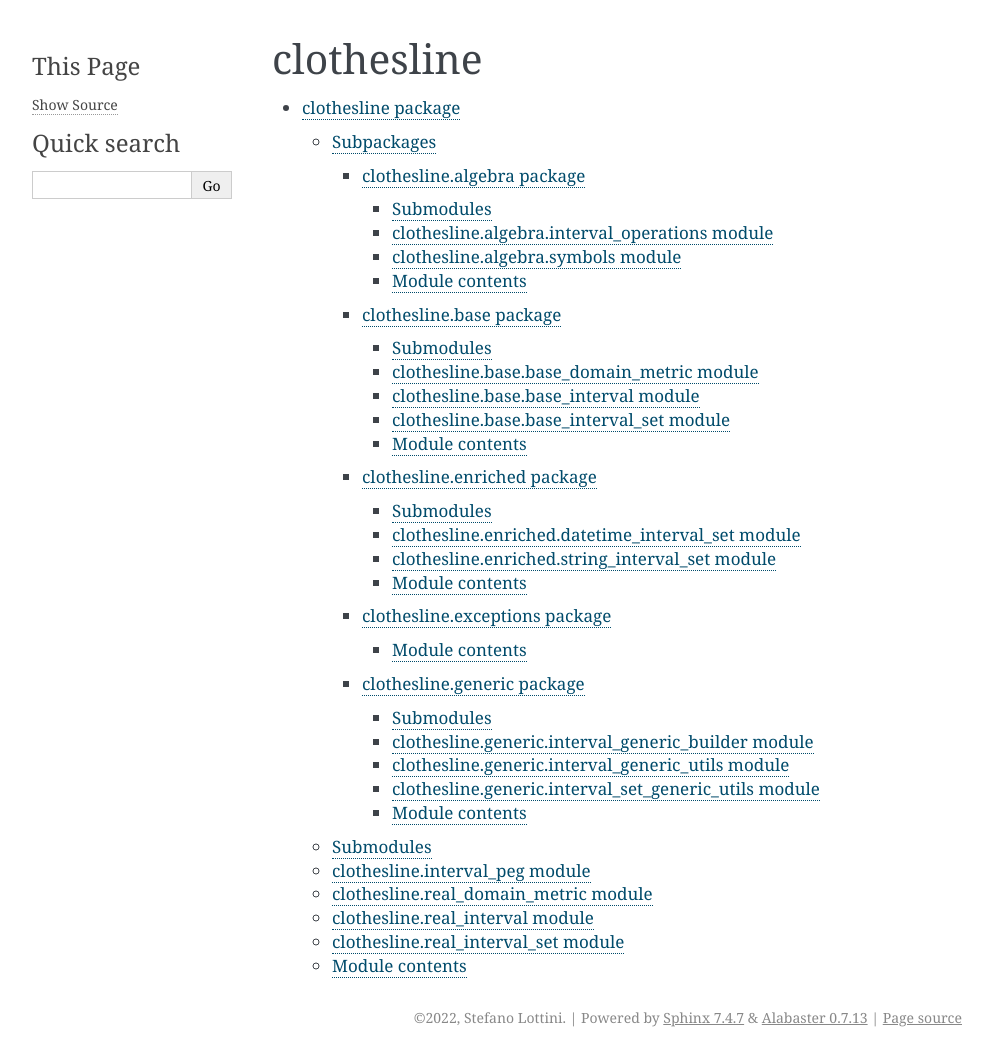
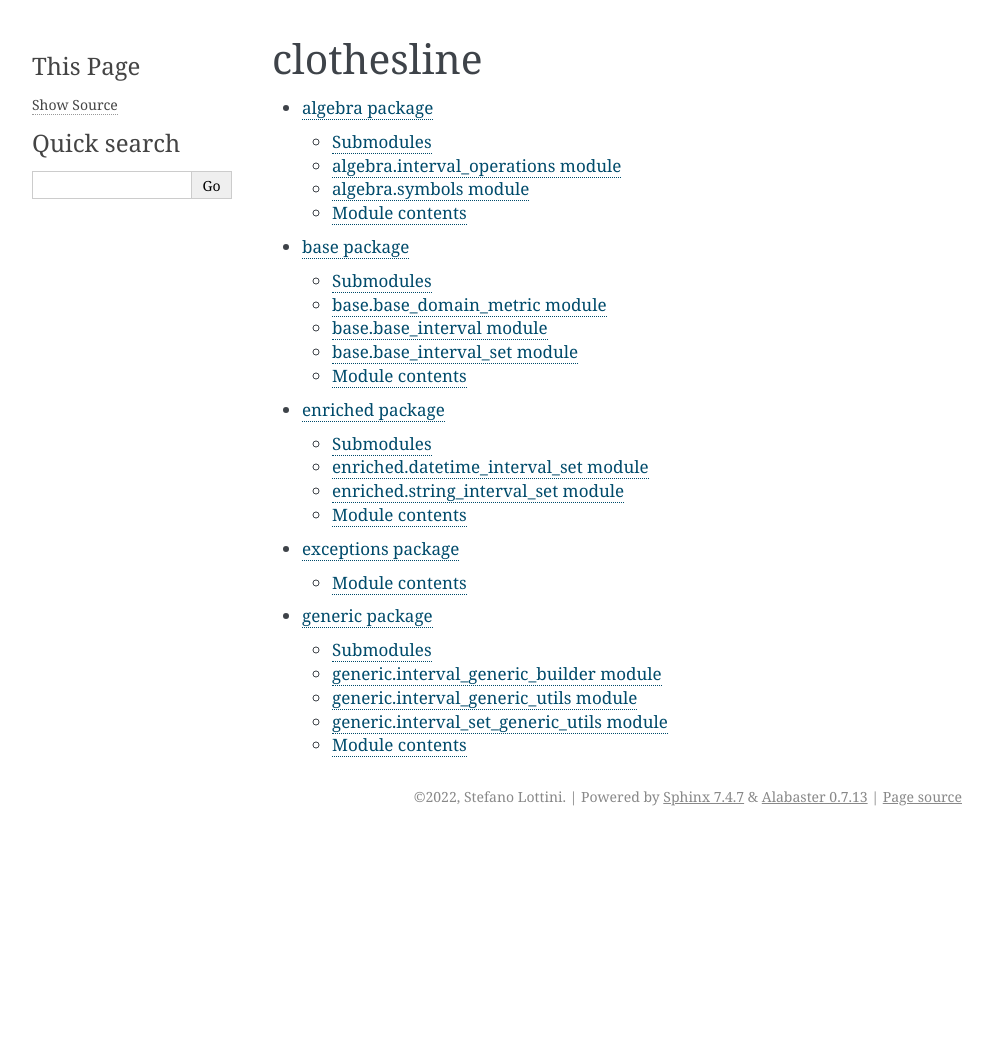
Before and after one commit to hemidactylus/clothesline, a Sphinx documentation site: the page built from docs/modules.rst, in a window 1280 px wide. Shown: the whole page, without its empty margins (148-1141 px from the left). Built offline with Sphinx 7.4.7, drawn with Linux system fonts in a browser that asks for light colours; after the commit the page ends 900 px from its top, so only the background shows below that.

Commit message:
fixed package-name levels in docs

```diff
--- a/docs/clothesline.algebra.rst
+++ /dev/null
@@ -1,29 +0,0 @@
-clothesline.algebra package
-===========================
-
-Submodules
-----------
-
-clothesline.algebra.interval\_operations module
------------------------------------------------
-
-.. automodule:: clothesline.algebra.interval_operations
-   :members:
-   :undoc-members:
-   :show-inheritance:
-
-clothesline.algebra.symbols module
-----------------------------------
-
-.. automodule:: clothesline.algebra.symbols
-   :members:
-   :undoc-members:
-   :show-inheritance:
-
-Module contents
----------------
-
-.. automodule:: clothesline.algebra
-   :members:
-   :undoc-members:
-   :show-inheritance:
--- a/docs/clothesline.base.rst
+++ /dev/null
@@ -1,37 +0,0 @@
-clothesline.base package
-========================
-
-Submodules
-----------
-
-clothesline.base.base\_domain\_metric module
---------------------------------------------
-
-.. automodule:: clothesline.base.base_domain_metric
-   :members:
-   :undoc-members:
-   :show-inheritance:
-
-clothesline.base.base\_interval module
---------------------------------------
-
-.. automodule:: clothesline.base.base_interval
-   :members:
-   :undoc-members:
-   :show-inheritance:
-
-clothesline.base.base\_interval\_set module
--------------------------------------------
-
-.. automodule:: clothesline.base.base_interval_set
-   :members:
-   :undoc-members:
-   :show-inheritance:
-
-Module contents
----------------
-
-.. automodule:: clothesline.base
-   :members:
-   :undoc-members:
-   :show-inheritance:
--- a/docs/clothesline.enriched.rst
+++ /dev/null
@@ -1,29 +0,0 @@
-clothesline.enriched package
-============================
-
-Submodules
-----------
-
-clothesline.enriched.datetime\_interval\_set module
----------------------------------------------------
-
-.. automodule:: clothesline.enriched.datetime_interval_set
-   :members:
-   :undoc-members:
-   :show-inheritance:
-
-clothesline.enriched.string\_interval\_set module
--------------------------------------------------
-
-.. automodule:: clothesline.enriched.string_interval_set
-   :members:
-   :undoc-members:
-   :show-inheritance:
-
-Module contents
----------------
-
-.. automodule:: clothesline.enriched
-   :members:
-   :undoc-members:
-   :show-inheritance:
--- a/docs/clothesline.exceptions.rst
+++ /dev/null
@@ -1,10 +0,0 @@
-clothesline.exceptions package
-==============================
-
-Module contents
----------------
-
-.. automodule:: clothesline.exceptions
-   :members:
-   :undoc-members:
-   :show-inheritance:
--- a/docs/clothesline.generic.rst
+++ /dev/null
@@ -1,37 +0,0 @@
-clothesline.generic package
-===========================
-
-Submodules
-----------
-
-clothesline.generic.interval\_generic\_builder module
------------------------------------------------------
-
-.. automodule:: clothesline.generic.interval_generic_builder
-   :members:
-   :undoc-members:
-   :show-inheritance:
-
-clothesline.generic.interval\_generic\_utils module
----------------------------------------------------
-
-.. automodule:: clothesline.generic.interval_generic_utils
-   :members:
-   :undoc-members:
-   :show-inheritance:
-
-clothesline.generic.interval\_set\_generic\_utils module
---------------------------------------------------------
-
-.. automodule:: clothesline.generic.interval_set_generic_utils
-   :members:
-   :undoc-members:
-   :show-inheritance:
-
-Module contents
----------------
-
-.. automodule:: clothesline.generic
-   :members:
-   :undoc-members:
-   :show-inheritance:
--- a/docs/clothesline.rst
+++ /dev/null
@@ -1,57 +0,0 @@
-clothesline package
-===================
-
-Subpackages
------------
-
-.. toctree::
-   :maxdepth: 4
-
-   clothesline.algebra
-   clothesline.base
-   clothesline.enriched
-   clothesline.exceptions
-   clothesline.generic
-
-Submodules
-----------
-
-clothesline.interval\_peg module
---------------------------------
-
-.. automodule:: clothesline.interval_peg
-   :members:
-   :undoc-members:
-   :show-inheritance:
-
-clothesline.real\_domain\_metric module
----------------------------------------
-
-.. automodule:: clothesline.real_domain_metric
-   :members:
-   :undoc-members:
-   :show-inheritance:
-
-clothesline.real\_interval module
----------------------------------
-
-.. automodule:: clothesline.real_interval
-   :members:
-   :undoc-members:
-   :show-inheritance:
-
-clothesline.real\_interval\_set module
---------------------------------------
-
-.. automodule:: clothesline.real_interval_set
-   :members:
-   :undoc-members:
-   :show-inheritance:
-
-Module contents
----------------
-
-.. automodule:: clothesline
-   :members:
-   :undoc-members:
-   :show-inheritance:
--- a/docs/conf.py
+++ b/docs/conf.py
@@ -12,7 +12,7 @@
 #
 import os
 import sys
-sys.path.insert(0, os.path.abspath('../src/clothesline'))
+sys.path.insert(0, os.path.abspath('../src/clothesline/'))
 
 
 # -- Project information -----------------------------------------------------
--- a/docs/extension.rst
+++ b/docs/extension.rst
@@ -10,7 +10,7 @@ between a "minus infinity" and a "plus infinity" of some kind.
 
 Here's a short tutorial, with reference to the example :code:`StringIntervalSet`.
 
-See :py:class:`clothesline.enriched.string_interval_set.StringIntervalSet`
+See :py:class:`enriched.string_interval_set.StringIntervalSet`
 
 .. note::
   **Coming soon**.
--- a/docs/modules.rst
+++ b/docs/modules.rst
@@ -4,4 +4,8 @@ clothesline
 .. toctree::
    :maxdepth: 4
 
-   clothesline
+   algebra
+   base
+   enriched
+   exceptions
+   generic
--- a/docs/structure.rst
+++ b/docs/structure.rst
@@ -9,7 +9,7 @@ General overview of the internal structure of the project.
 .. https://stackoverflow.com/questions/34052582/how-do-i-refer-to-classes-and-methods-in-other-files-my-project-with-sphinx
 
 The core of the set operations lies in this method:
-:py:func:`clothesline.algebra.interval_operations.combine_intervals`.
+:py:func:`algebra.interval_operations.combine_intervals`.
 
 .. note::
   **Coming soon**.
```
Also changed, not shown: docs/algebra.rst (added, +29 -0 lines), docs/base.rst (added, +37 -0 lines), docs/enriched.rst (added, +29 -0 lines), docs/exceptions.rst (added, +10 -0 lines), docs/generic.rst (added, +37 -0 lines).
